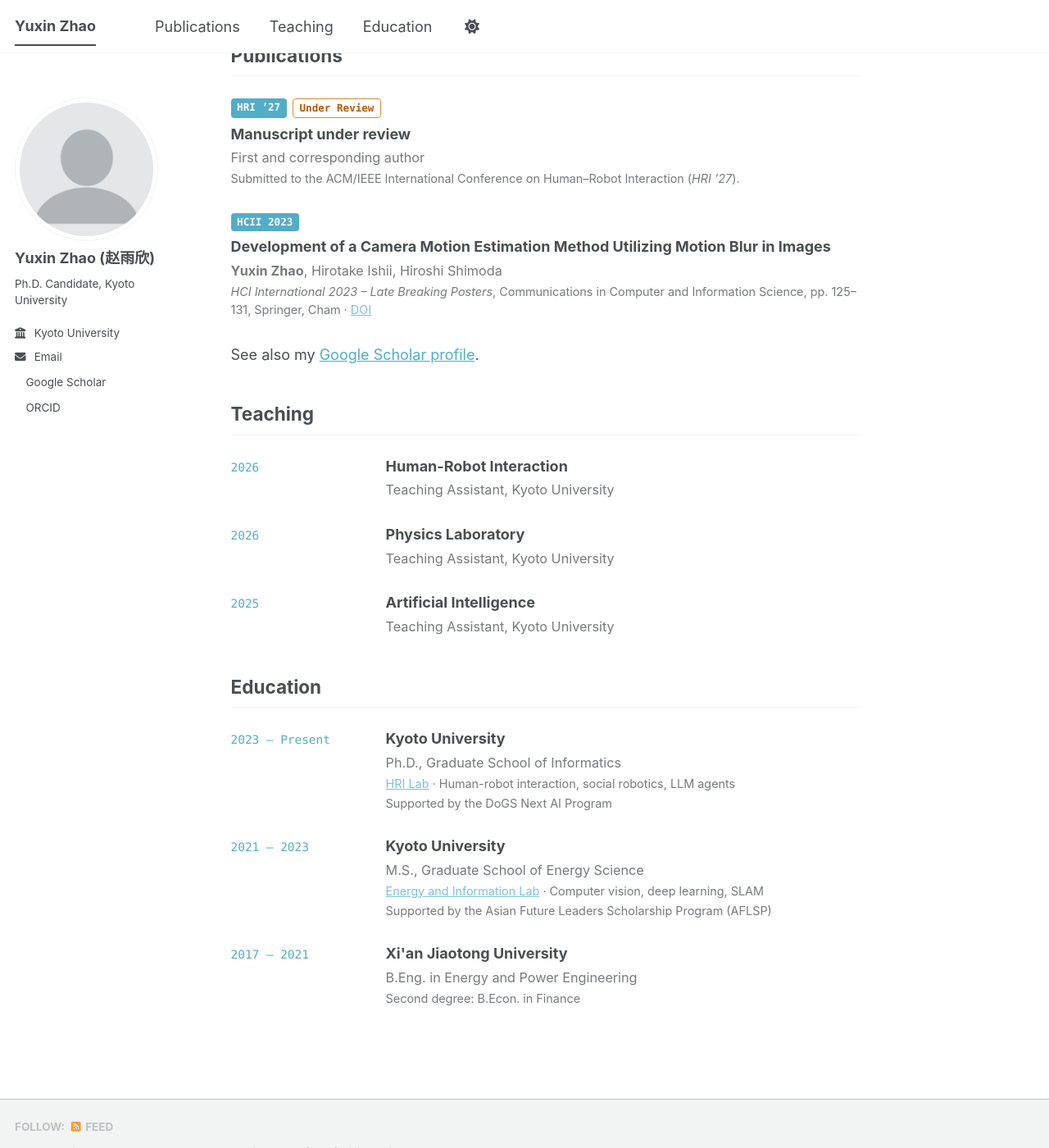
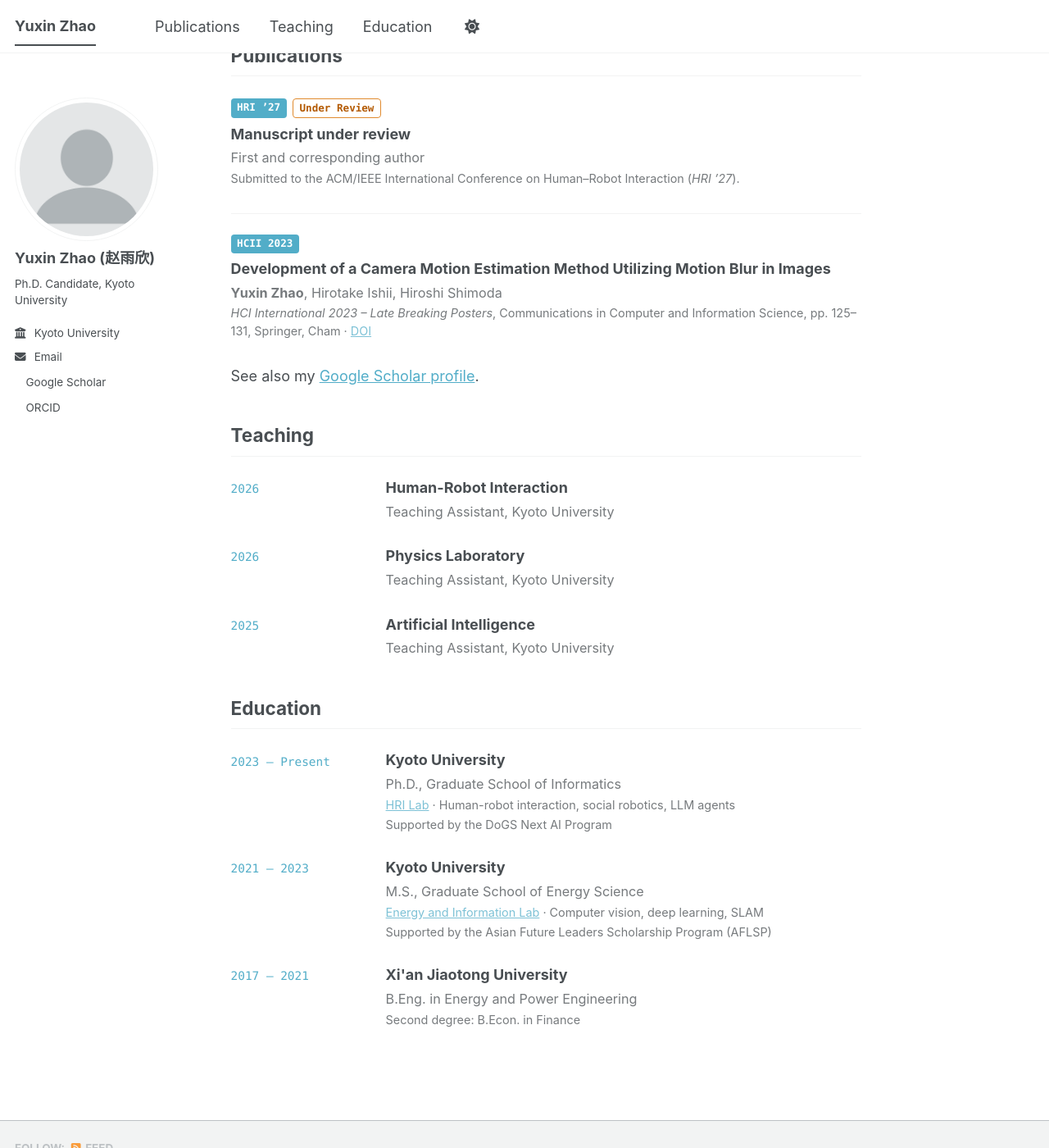
Before and after one commit to ZhaoYuxin9/ZhaoYuxin9.github.io, a Jekyll site: the page built from _pages/about.md, in a window 1280 px wide and 1400 px high, scrolled down 293 px. Shown: the whole window at 82% size. Built offline with Jekyll 4.4.1, drawn with Linux system fonts in a browser that asks for light colours; a style sheet for code colours, icons or effects is not loaded.

Commit message:
Add gray dividers between publications
Co-Authored-By: Claude Opus 5.5 <noreply@anthropic.com>

```diff
--- a/_sass/layout/_education.scss
+++ b/_sass/layout/_education.scss
@@ -51,6 +51,12 @@
   grid-template-columns: 1fr;
 }
 
+/* Thin gray divider between publications */
+.publications article + article {
+  padding-top: 1.4em;
+  border-top: 1px solid var(--global-border-color);
+}
+
 .publications .pub-badges {
   display: flex;
   flex-wrap: wrap;
```
